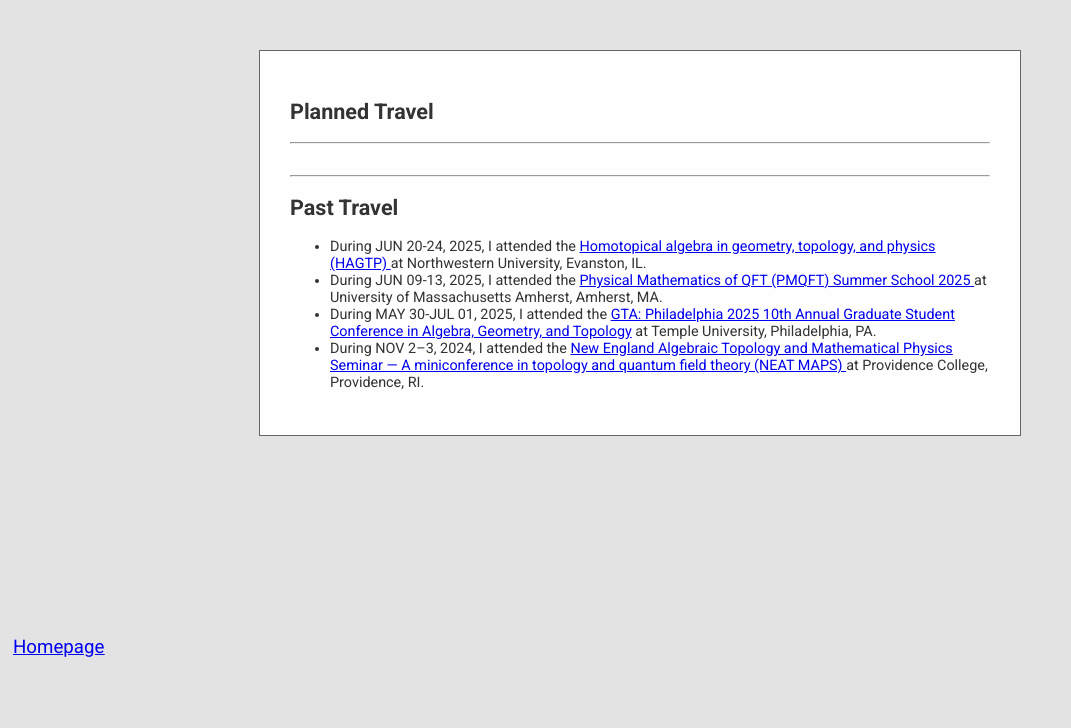
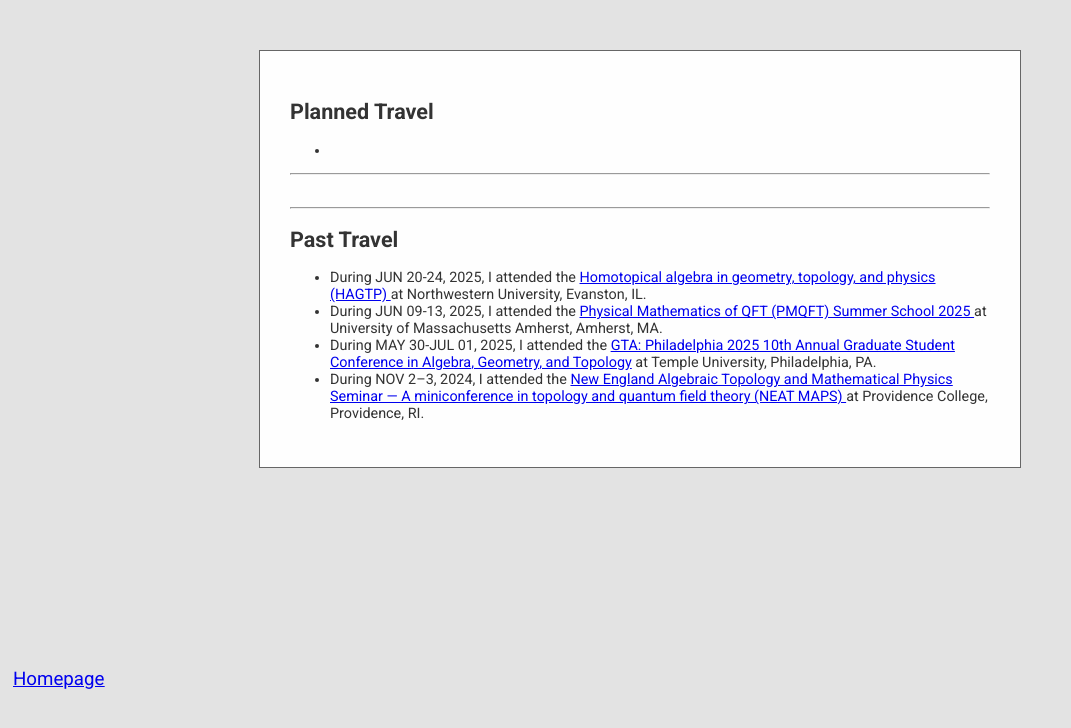
Before and after one commit to cesail/cesail.github.io, a Jekyll site: the page built from travel/index.html, in a window 1280 px wide. Shown: the top 728 px of the page, without its empty margins (0-1071 px from the left). Built offline with Jekyll 4.4.1, drawn with Linux system fonts in a browser that asks for light colours; some web fonts are replaced; a script that is not in the unit is left out.

Commit message:
Update index.html

```diff
--- a/travel/index.html
+++ b/travel/index.html
@@ -61,7 +61,7 @@
       <section style="margin: 50px auto;">
  <h1>  Planned Travel  </h1>
         <ul>
-
+  <li> </li>
 
 </ul>
 
```
